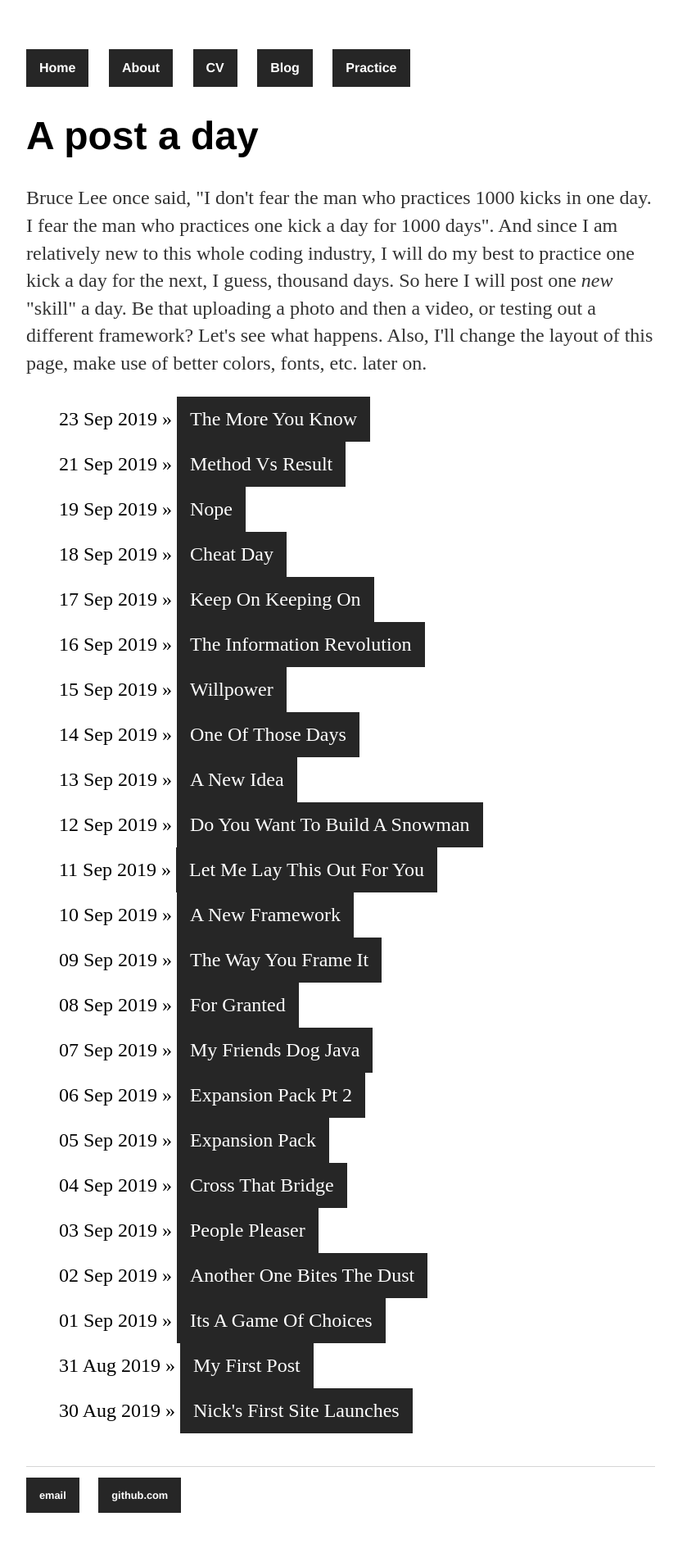
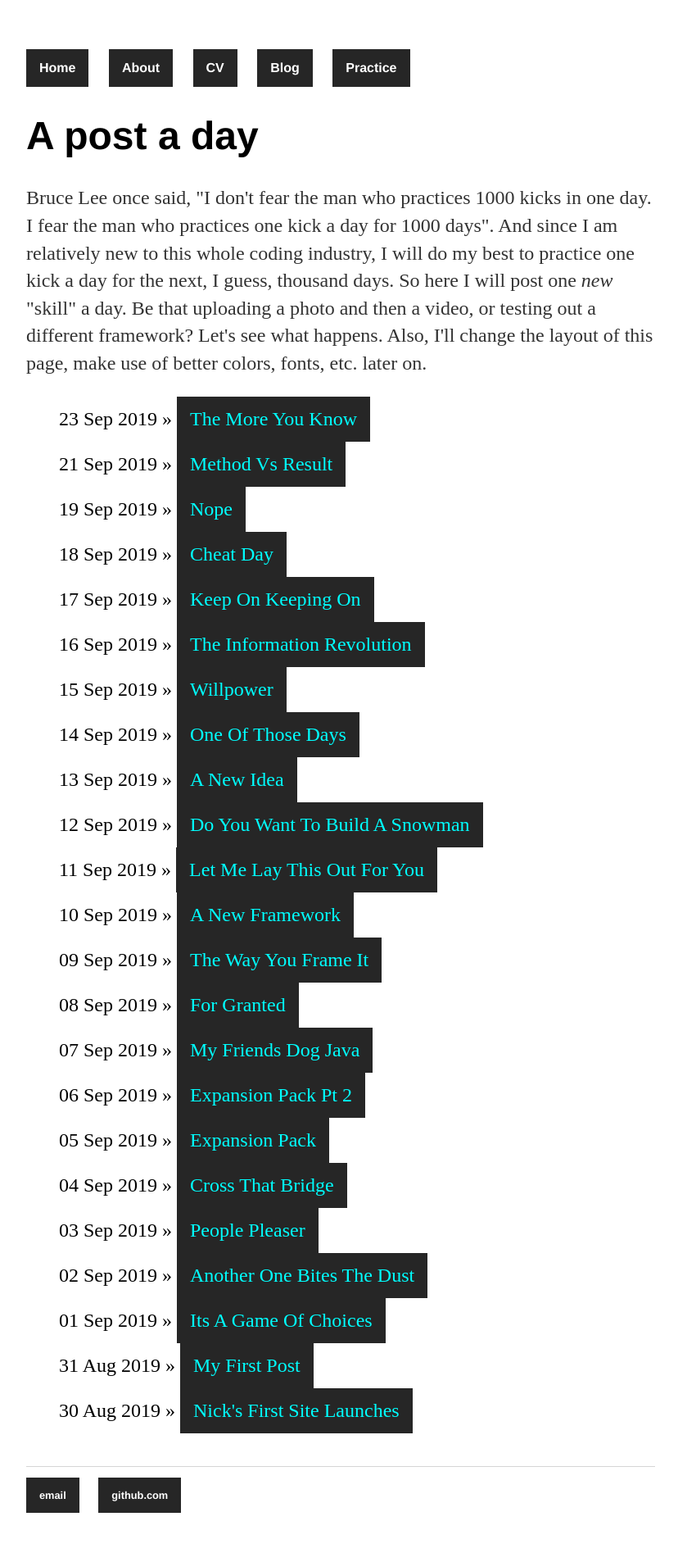
Before and after one commit to Illcarious/Illcarious.github.io, a Jekyll site: the page built from practice/index.html, in a window 1280 px wide. Shown: the whole page at 82% size, without its empty margins (224-1052 px from the left). Built offline with Jekyll 4.4.1, drawn with Linux system fonts in a browser that asks for light colours.

Commit message:
Update index.html

```diff
--- a/practice/index.html
+++ b/practice/index.html
@@ -9,6 +9,6 @@ a different framework? Let's see what happens. Also, I'll change the layout of t
 	<ul class="posts">
 
 	  {% for post in site.posts %}
-	    <li><span>{{ post.date | date_to_string }}</span> » <a href="{{ post.url }}" title="{{ post.title }}">{{ post.title }}</a></li>
+	    <li class="norm"><span>{{ post.date | date_to_string }}</span> » <a class="norm" href="{{ post.url }}" title="{{ post.title }}">{{ post.title }}</a></li>
 	  {% endfor %}
 	</ul>
```
